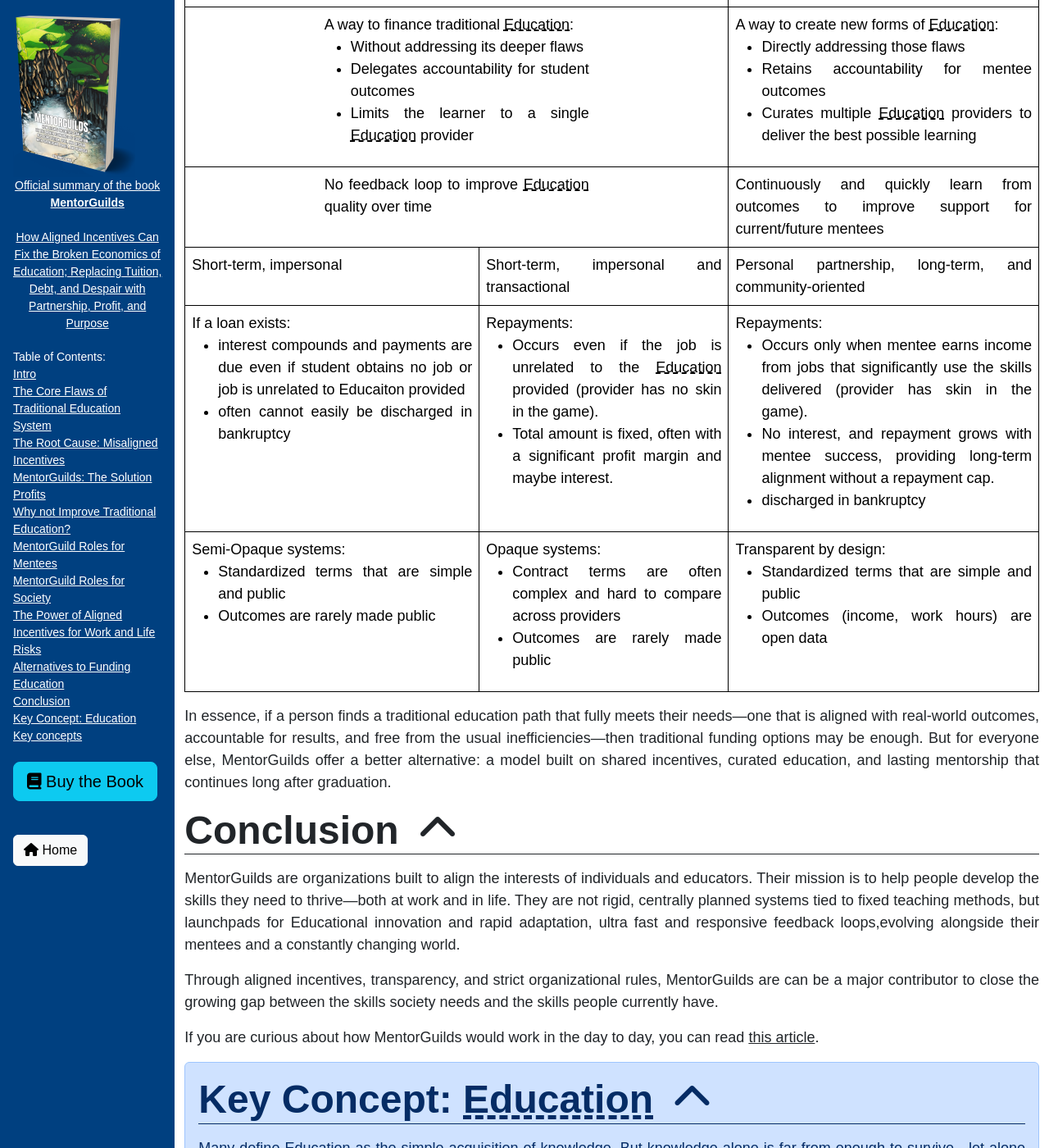
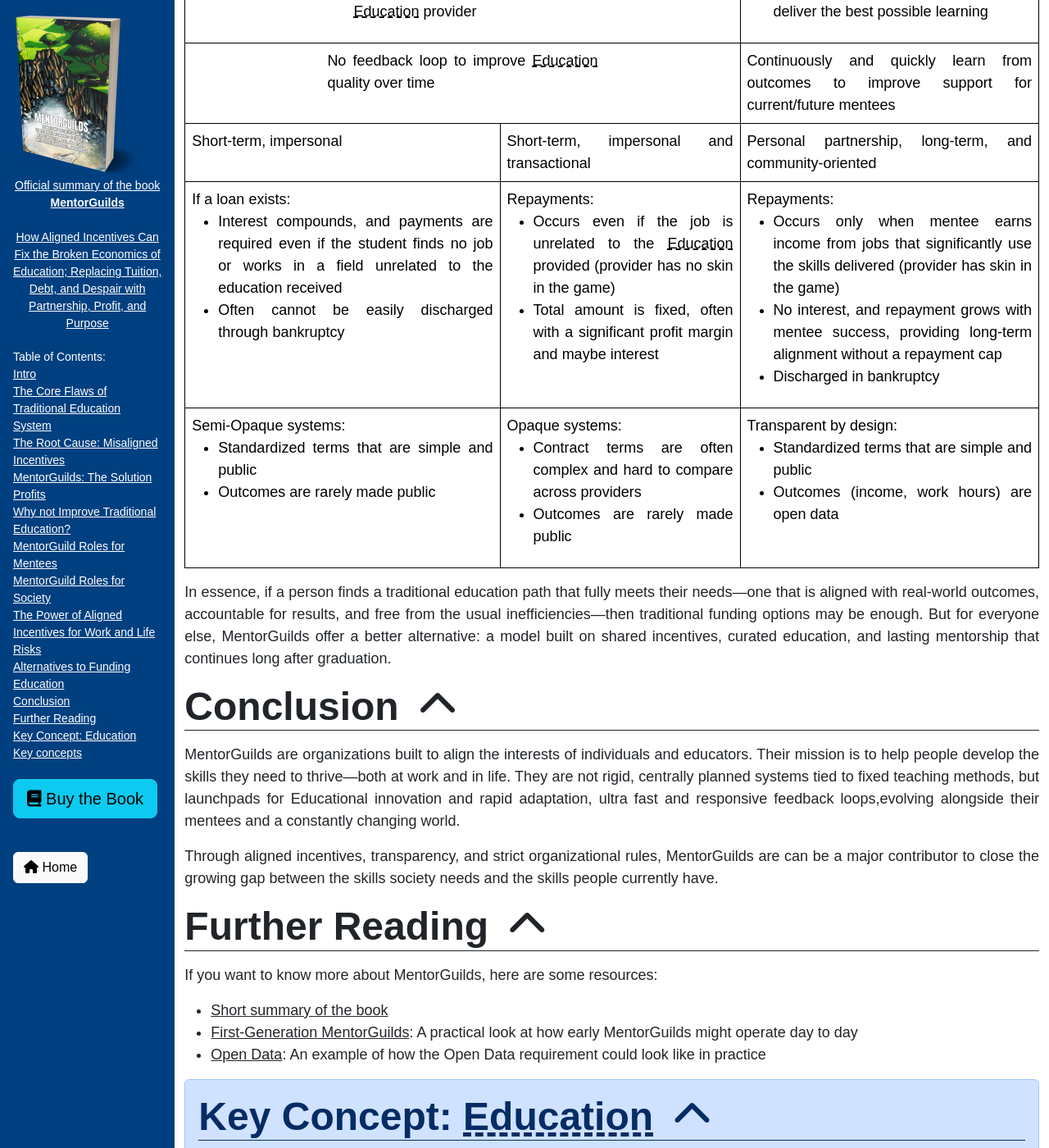
Before and after one commit to ErnestEnki/ernestenki.github.io, a Jekyll site: the page built from books/mentorguilds/comprehensive_summary.html, in a window 1280 px wide and 1400 px high, scrolled down 9667 px. Shown: the whole window at 82% size. Built offline with Jekyll 4.4.1, drawn with Linux system fonts in a browser that asks for light colours; some web fonts are replaced; comment, search, counter and statistics services are not loaded; some of the changed text lies outside the part shown.

Commit message:
Improving MentorGuild summary

```diff
--- a/books/mentorguilds/comprehensive_summary.html
+++ b/books/mentorguilds/comprehensive_summary.html
@@ -244,12 +244,6 @@
               debate—all while experiencing the deep satisfaction of helping others succeed.
             </p>
 
-            <p>A simple rule of thumb, is that a thriving mentor should be able to make their mentees earn the same salary as themselves, on average.
-              If we assume a percentage share of around 5%, which is what many students consider reasonable, they woduld need to menter 10 mentees to generate half of their own salary.
-              A very achieavable goal for a part-time mentor in most professions, not requiring too many hours per week.
-
-              That means the maths looks like: mentor income = percentage share x mentee income x number of mentees.
-            </p>
 
             <p>
               With low operating costs, scalable online delivery, and incentives tied directly to mentee success, MentorGuilds have the potential to generate significant long-term returns for founders, investors, and mentors alike.
@@ -454,23 +448,23 @@
               <tr>
                 <td>If a loan exists:
                   <ul>
-                    <li>interest compounds and payments are due even if student obtains no job or job is unrelated to Educaiton provided</li>
-                    <li>often cannot easily be discharged in bankruptcy</li>
+                    <li>Interest compounds, and payments are required even if the student finds no job or works in a field unrelated to the education received</li>
+                    <li>Often cannot be easily discharged through bankruptcy</li>
                   </ul>
                    </td>
                 <td>
                   Repayments:
                   <ul>
-                    <li>Occurs even if the job is unrelated to the Education provided (provider has no skin in the game).</li>
-                    <li>Total amount is fixed, often with a significant profit margin and maybe interest.</li>
+                    <li>Occurs even if the job is unrelated to the Education provided (provider has no skin in the game)</li>
+                    <li>Total amount is fixed, often with a significant profit margin and maybe interest</li>
                   </ul>
                 </td>
                 <td>
                   Repayments:
                   <ul>
-                    <li>Occurs only when mentee earns income from jobs that significantly use the skills delivered (provider has skin in the game).</li>
-                    <li>No interest, and repayment grows with mentee success, providing long-term alignment without a repayment cap.</li>
-                    <li>discharged in bankruptcy</li>
+                    <li>Occurs only when mentee earns income from jobs that significantly use the skills delivered (provider has skin in the game)</li>
+                    <li>No interest, and repayment grows with mentee success, providing long-term alignment without a repayment cap</li>
+                    <li>Discharged in bankruptcy</li>
                   </ul>
                 </td>
               </tr>
@@ -511,11 +505,20 @@
               innovation and rapid adaptation, ultra fast and responsive feedback loops,evolving alongside their mentees and a constantly changing world.</p>
 
             <p>Through aligned incentives, transparency, and strict organizational rules, MentorGuilds are can be a major contributor to close the growing gap between the skills society needs and the skills people currently have.</p>
-
-            <p>If you are curious about how MentorGuilds would work in the day to day, you can read <a href="/articles/first_generation_mentorguilds/">this article</a>.</p>
           </div>
         </article>
 
+        <article>
+          <h1>Further Reading</h1>
+          <div>
+            <p>If you want to know more about MentorGuilds, here are some resources:</p>
+            <ul>
+              <li><a href="/books/mentorguilds/summary">Short summary of the book</a></li>
+              <li><a href="/articles/first_generation_mentorguilds/">First-Generation MentorGuilds</a>: A practical look at how early MentorGuilds might operate day to day</li>
+              <li><a href="/books/mentorguilds/contracts">Open Data</a>: An example of how the Open Data requirement could look like in practice</li>
+            </ul>
+          </div>
+        </article>
 
         <article class="alert alert-primary">
           <h1>Key Concept: Education</h1>
```
Also changed, not shown: books/mentorguilds/summary.html (+19 -9 lines).
